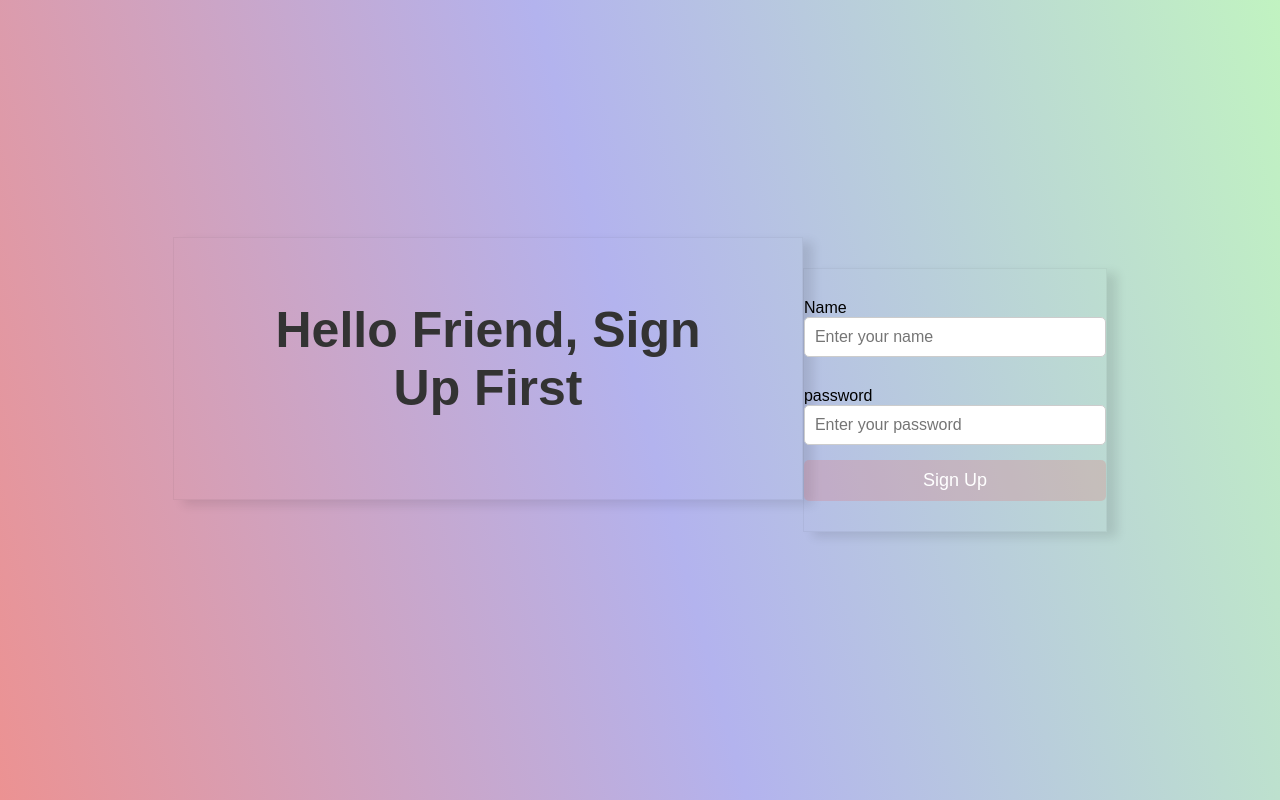
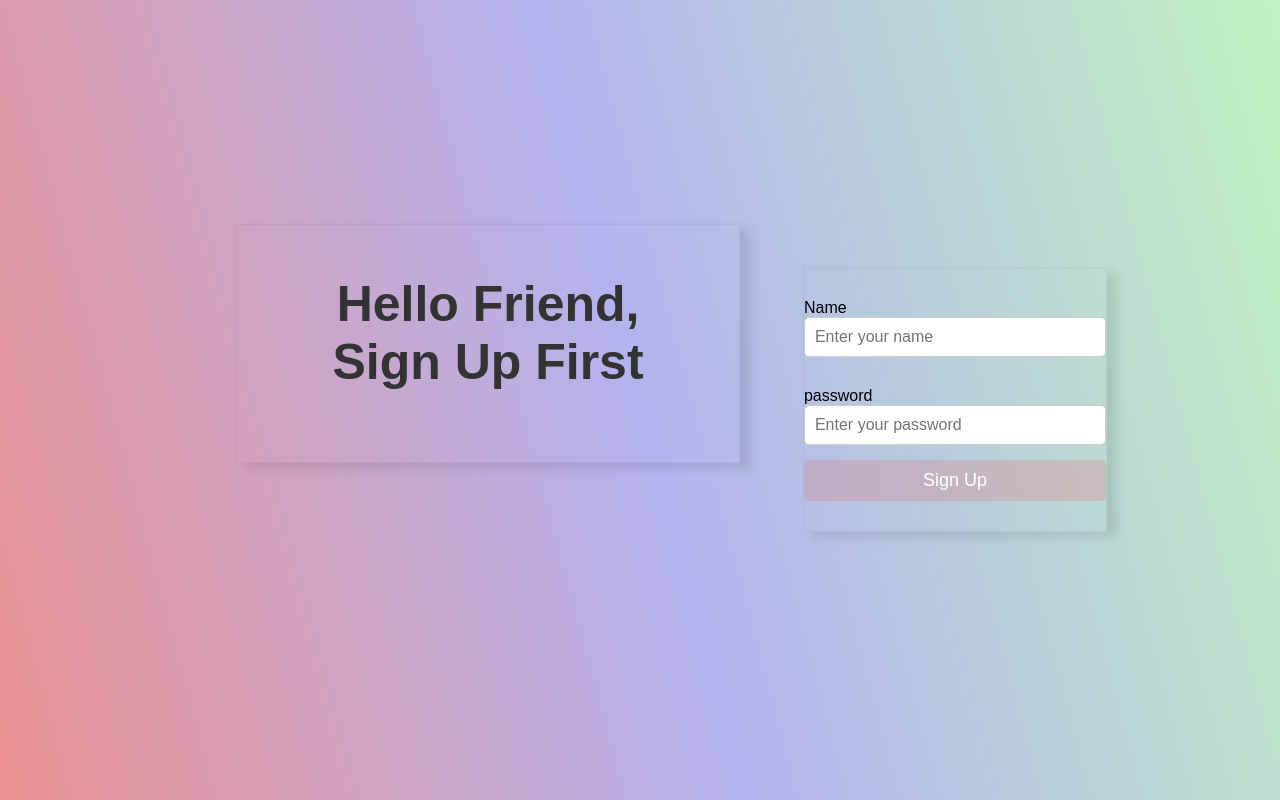
Before and after one commit to jushuaSol3/happy-new-year, a plain HTML site: page index.html in a window 1280 px wide. Drawn offline with Linux system fonts and the light colour scheme.

Commit message:
Update style.css

```diff
--- a/style.css
+++ b/style.css
@@ -28,6 +28,17 @@ body {
     background: rgba(255, 255, 255, 0.8);
     border-radius: 10px;
     box-shadow: 0 0 10px rgba(0, 0, 0, 0.1);
+}
+
+.container{
+    width: 100%;
+    padding: 10% 10% 10% 10%;
+    margin-bottom: 10%;
+    display: flex;
+    flex-direction: column;
+    align-items: top;
+    justify-content: center;
+
 }
 
 .content{
```
